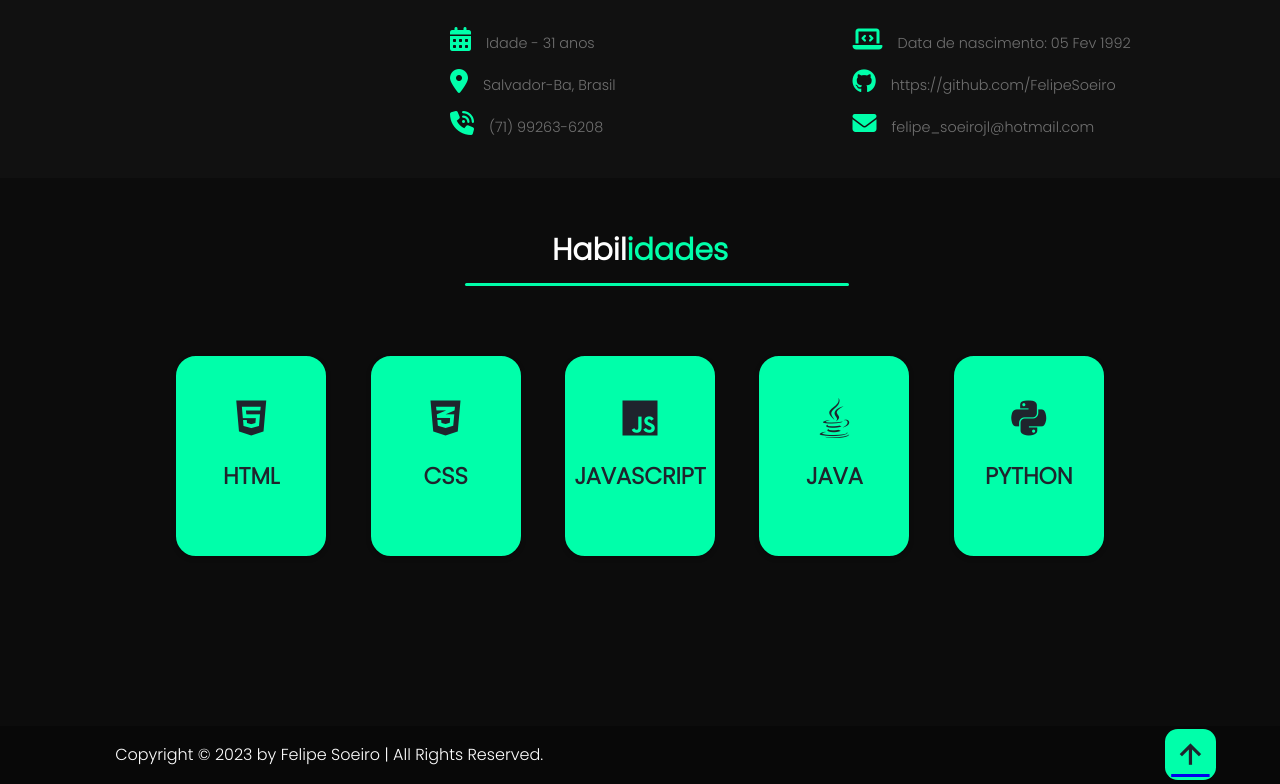
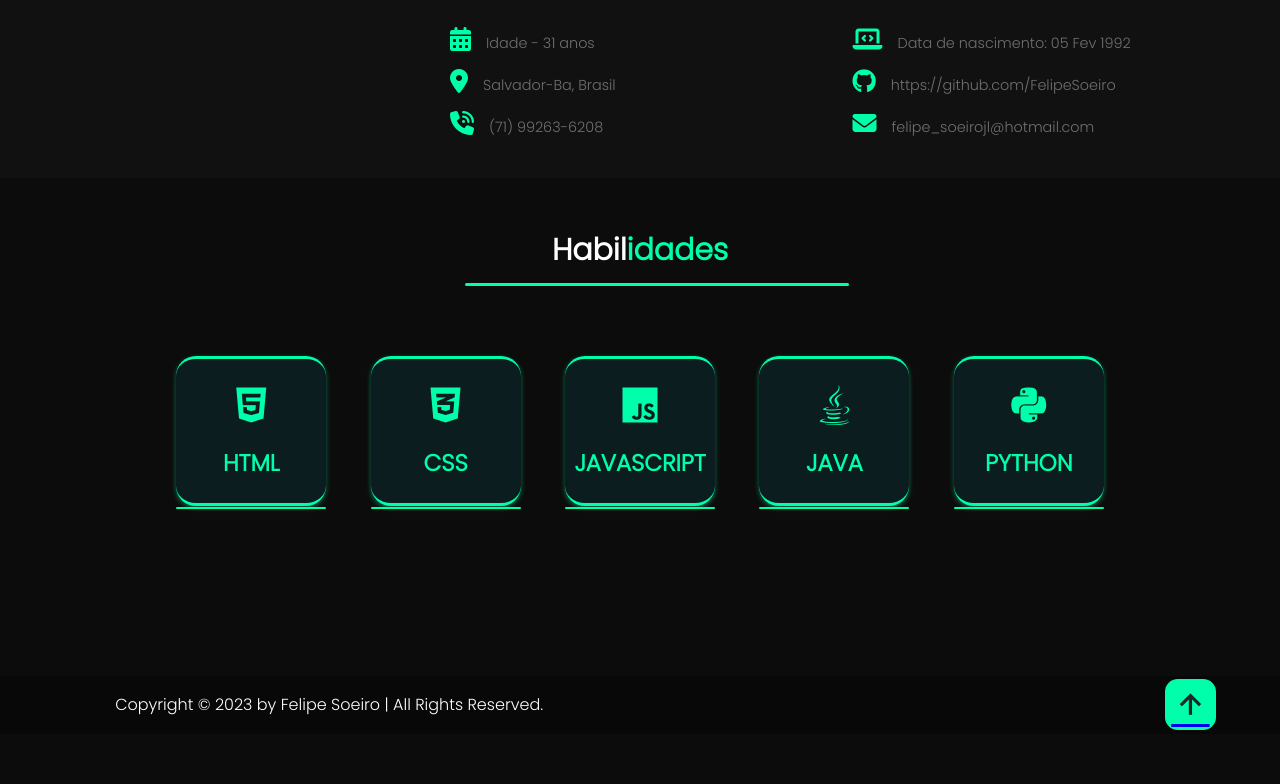
Before and after one commit to FelipeSoeiro/Portfolio, a plain HTML site: page index.html in a window 1280 px wide. Shown: the part 1289-2073 px from the top of the page. After the commit the page ends 2023 px from the top, so only its background shows below. Drawn offline with nearby package versions, Linux system fonts and the light colour scheme.

Commit message:
Commit antes de mudar botões habilidade

```diff
--- a/style.css
+++ b/style.css
@@ -478,31 +478,68 @@ main .sobre {
   .skill-box {
     display: inline-block;
     width: 150px;
-    height: 200px;
+    height: 150px;
     margin: 20px;
     border-radius: 20px;
-    background-color: rgb(0, 255, 170);
-    box-shadow: 0px 2px 5px rgba(0, 0, 0, 0.3);
-    border: solid;
+    background-color: #0c1d20;
+    box-shadow: 0px 2px 5px rgba(0, 255, 170, 0.4);
+    border-top: solid;
+    border-bottom: solid;
     border-color:  rgb(0, 255, 170);
     position: relative;
     opacity: 0;
     animation: slideTop 1.5s ease forwards;
-    animation-delay: calc(.4s * var(--i));
+    animation-delay: calc(.1s * var(--i));
 }
 
 
   .skill-box:hover {
     position: relative;
     top: -10px;
-    box-shadow: 0 20px 40px rgba(0, 255, 170, 0.4);
+    box-shadow: 0 0 40px 0 rgba(0, 255, 170, 0.4);
     border: solid;
     border-width: 2px;
     border-color: rgb(0, 255, 170);
-    background-color: rgb(0, 255, 255);
+    background-color: rgb(0, 255, 170);
     color: white;
     transition: top 0.3s ease-out, box-shadow 0.3s ease-out;
   }
+
+  .skill-box :hover:after {
+    content: '';
+    position: absolute;
+    bottom: -12px;
+    left: 0;
+    width: 150px;
+    height: 4px;
+    background-color: rgb(0, 255, 170);
+    border-radius: 5px;
+    transition-duration: 0.5s;
+    transition-timing-function: ease-out;
+
+  }
+
+  .skill-box:after {
+  width: 100%;
+}
+
+.skill-box:not(:hover):after {
+    content: '';
+    position: absolute;
+    bottom: -6px;
+    left: 0;
+    width: 150px;
+    height: 2px;
+    background-color: rgb(0, 255, 170);
+    border-radius: 5px;
+    transition-duration: 0.5s;
+    transition-timing-function: ease-out;
+
+  }
+
+  .skill-box:not(:hover):after{
+  width: 100%;
+}
 
   /*.skill-box::before {
     content: "";
@@ -526,13 +563,13 @@ main .sobre {
 
   .skill-icon {
     font-size: 40px;
-    color: #1f242d;
-    margin-top: 30px;
+    color: rgb(0, 255, 170);
+    margin-top: 17px;
   }
 
   .skills-section h3 {
     font-size: 23px;
-    color: #1f242d;
+    color: rgb(0, 255, 170);
     margin-top: 10px;
     font-weight: bolder;
   }
@@ -540,13 +577,16 @@ main .sobre {
 
 
   /*Skill-box com mudança de cor*/
-  /*.skill-box:hover .skill-icon {
-    color: rgb(0, 255, 170);
+  .skill-box:hover .skill-icon {
+    color: #1f242d;
   }
 
   .skill-box:hover h3 {
-    color: rgb(0, 255, 170);
-  }*/
+    color: #1f242d;
+  }
+
+  /*Secao para colocar barra abaixo das palavras do menu */
+
 
 
 /*Seta de retorno ao início e rodapé*/
```
